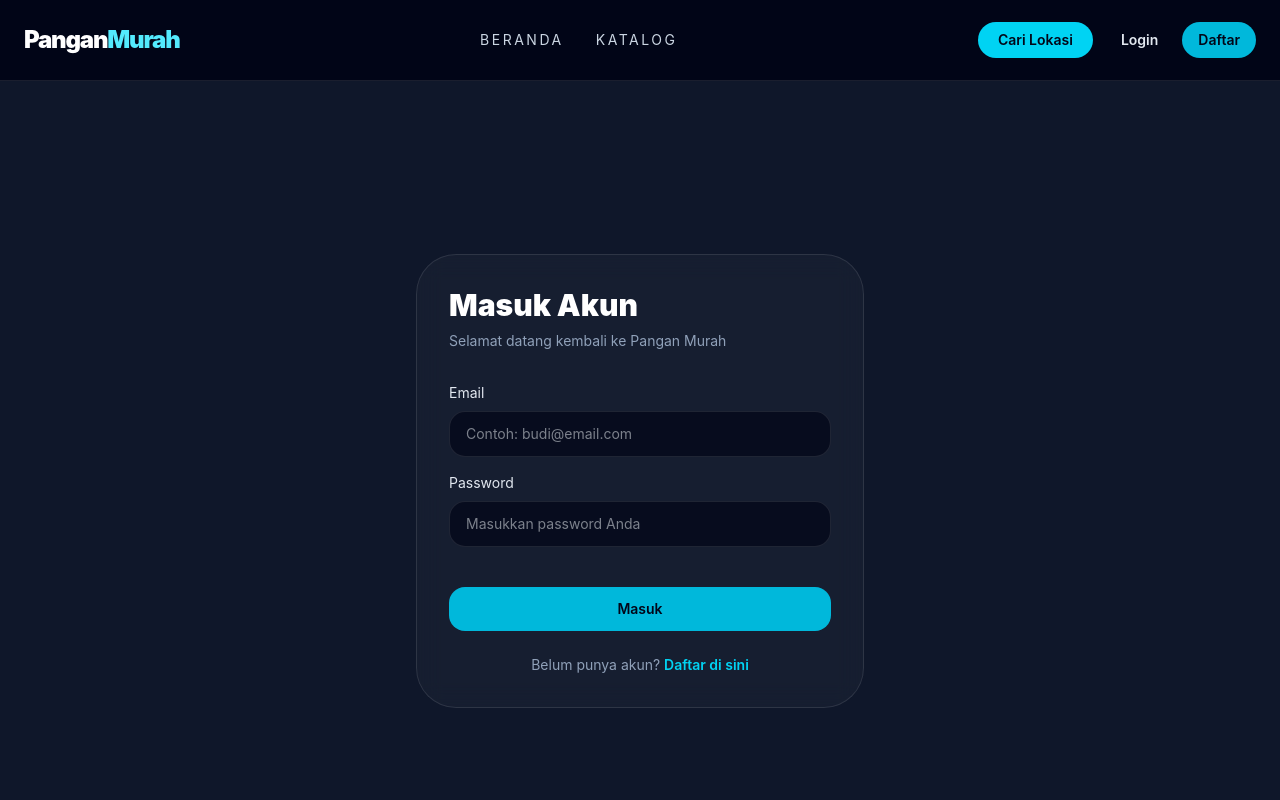
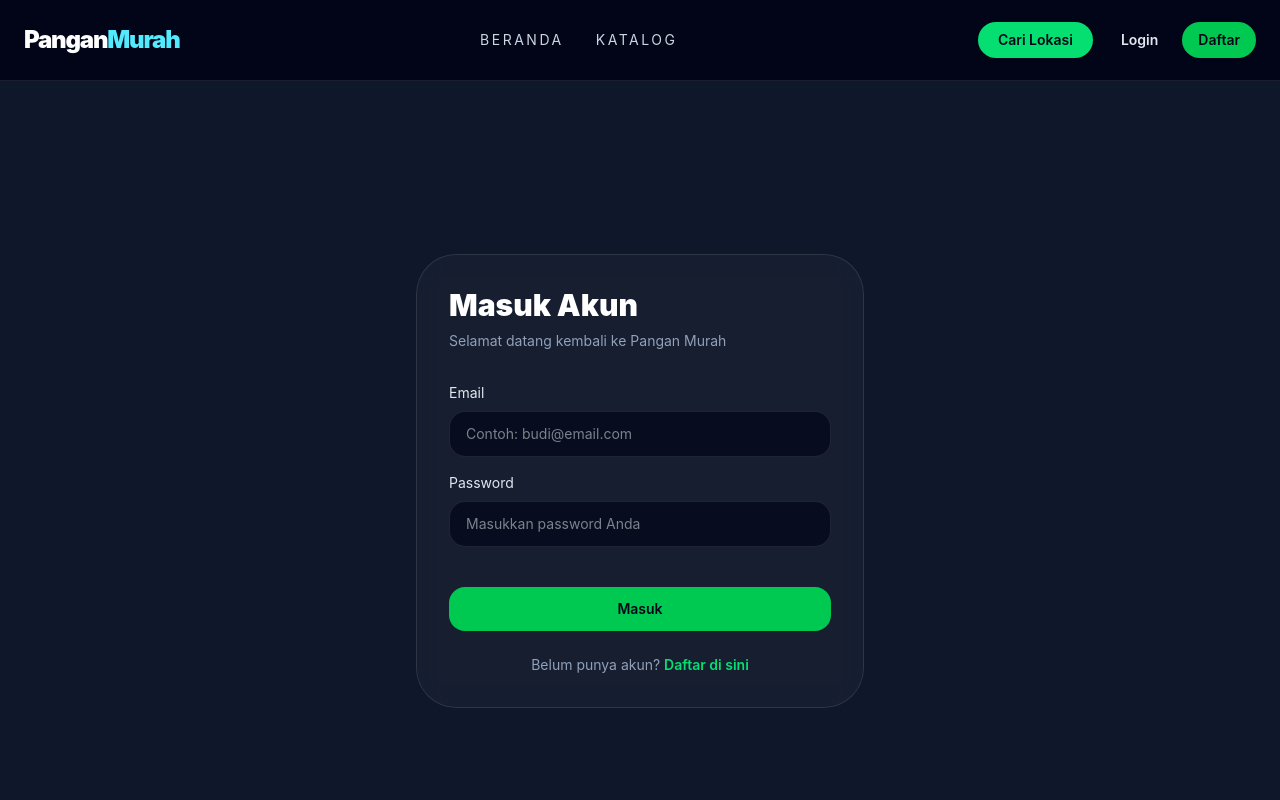
Before and after one commit to fradityan15/Company-Profil-Pangan-Murah, a Next.js app in the folder pangan-murah/: page /login in a window 1280 px wide. Shown: the top 800 px of the page. Built offline with nearby package versions, Linux system fonts and the light colour scheme; no server answers.

Commit message:
tampilan

```diff
--- a/pangan-murah/app/live-data/page.jsx
+++ b/pangan-murah/app/live-data/page.jsx
@@ -78,8 +78,8 @@ export default async function LiveData() {
                   {item.icon}
                 </div>
                 <div className="text-right">
-                  <span className="text-[10px] bg-red-500/20 text-red-400 px-3 py-1 rounded-full font-black uppercase tracking-widest">
-                    {item.discount} OFF
+                  <span className="text-[10px] bg-green-500/20 text-green-400 px-3 py-1 rounded-full font-black uppercase tracking-widest">
+                    {item.discount}
                   </span>
                   <p className="text-xs text-slate-500 mt-1">{item.category}</p>
                 </div>
--- a/pangan-murah/app/login/page.tsx
+++ b/pangan-murah/app/login/page.tsx
@@ -86,7 +86,7 @@ export default function LoginPage() {
             <button
               type="submit"
               disabled={isLoading}
-              className="w-full mt-6 rounded-2xl bg-cyan-500 px-5 py-3 text-sm font-semibold text-slate-950 transition hover:bg-cyan-400 disabled:cursor-not-allowed disabled:opacity-70"
+              className="w-full mt-6 rounded-2xl bg-green-500 px-5 py-3 text-sm font-semibold text-slate-950 transition hover:bg-green-400 disabled:cursor-not-allowed disabled:opacity-70"
             >
               {isLoading ? 'Memproses...' : 'Masuk'}
             </button>
@@ -94,7 +94,7 @@ export default function LoginPage() {
 
           <p className="text-center text-sm text-slate-400 mt-6">
             Belum punya akun?{' '}
-            <Link href="/register" className="text-cyan-400 hover:text-cyan-300 font-semibold">
+            <Link href="/register" className="text-green-400 hover:text-green-300 font-semibold">
               Daftar di sini
             </Link>
           </p>
--- a/pangan-murah/app/register/page.tsx
+++ b/pangan-murah/app/register/page.tsx
@@ -165,7 +165,7 @@ export default function RegisterPage() {
             <button
               type="submit"
               disabled={isLoading}
-              className="w-full mt-6 rounded-2xl bg-cyan-500 px-5 py-3 text-sm font-semibold text-slate-950 transition hover:bg-cyan-400 disabled:cursor-not-allowed disabled:opacity-70"
+              className="w-full mt-6 rounded-2xl bg-green-500 px-5 py-3 text-sm font-semibold text-slate-950 transition hover:bg-green-400 disabled:cursor-not-allowed disabled:opacity-70"
             >
               {isLoading ? 'Mendaftar...' : 'Daftar Sekarang'}
             </button>
@@ -173,7 +173,7 @@ export default function RegisterPage() {
 
           <p className="text-center text-sm text-slate-400 mt-6">
             Sudah punya akun?{' '}
-            <Link href="/login" className="text-cyan-400 hover:text-cyan-300 font-semibold">
+            <Link href="/login" className="text-green-400 hover:text-green-300 font-semibold">
               Masuk di sini
             </Link>
           </p>
--- a/pangan-murah/app/seller/page.tsx
+++ b/pangan-murah/app/seller/page.tsx
@@ -181,7 +181,7 @@ export default function SellerPage() {
         <section className="rounded-[2rem] border border-white/10 bg-gradient-to-br from-slate-900/80 to-slate-800/80 p-10 shadow-2xl shadow-black/20">
           <div className="flex flex-col gap-6 lg:flex-row lg:items-center lg:justify-between">
             <div>
-              <p className="text-sm uppercase tracking-[0.35em] text-amber-300">Dashboard Penjual</p>
+              <p className="text-sm uppercase tracking-[0.35em] text-blue-400">Dashboard Penjual</p>
               <h1 className="mt-4 text-4xl font-black text-white">Selamat datang, {user.full_name || user.email}!</h1>
               <p className="mt-4 max-w-2xl text-slate-400 leading-relaxed">
                 Kelola penawaran makanan, atur stok, dan pantau pembeli yang berminat di marketplace Pangan Murah.
@@ -189,7 +189,7 @@ export default function SellerPage() {
             </div>
             <div className="rounded-3xl bg-slate-950/80 p-6 text-center text-slate-200 shadow-inner shadow-slate-900/40">
               <p className="text-xs uppercase tracking-[0.35em] text-slate-500">Akun Anda</p>
-              <p className="mt-3 text-3xl font-black text-amber-300">Penjual</p>
+              <p className="mt-3 text-3xl font-black text-blue-400">Penjual</p>
             </div>
           </div>
         </section>
@@ -232,7 +232,7 @@ export default function SellerPage() {
             </div>
             <button
               onClick={() => setShowAddProduct(!showAddProduct)}
-              className="rounded-2xl bg-amber-500 px-6 py-3 text-sm font-black text-slate-950 transition hover:bg-amber-400 active:scale-95"
+              className="rounded-2xl bg-green-500 px-6 py-3 text-sm font-black text-slate-950 transition hover:bg-green-400 active:scale-95"
             >
               + Tambah Produk
             </button>
--- a/pangan-murah/components/Header.tsx
+++ b/pangan-murah/components/Header.tsx
@@ -47,7 +47,7 @@ export default function Header() {
         </div>
 
         <div className="hidden md:flex items-center gap-3">
-          <Link href="/map" className="rounded-full bg-cyan-400 px-5 py-2 text-sm font-semibold text-slate-950 transition hover:bg-cyan-300">
+          <Link href="/map" className="rounded-full bg-green-400 px-5 py-2 text-sm font-semibold text-slate-950 transition hover:bg-green-300">
             Cari Lokasi
           </Link>
 
@@ -63,7 +63,7 @@ export default function Header() {
               <Link href="/login" className="rounded-full px-4 py-2 text-sm font-semibold text-slate-200 transition hover:text-white">
                 Login
               </Link>
-              <Link href="/register" className="rounded-full bg-cyan-500 px-4 py-2 text-sm font-semibold text-slate-950 transition hover:bg-cyan-300">
+              <Link href="/register" className="rounded-full bg-green-500 px-4 py-2 text-sm font-semibold text-slate-950 transition hover:bg-green-400">
                 Daftar
               </Link>
             </div>
```
